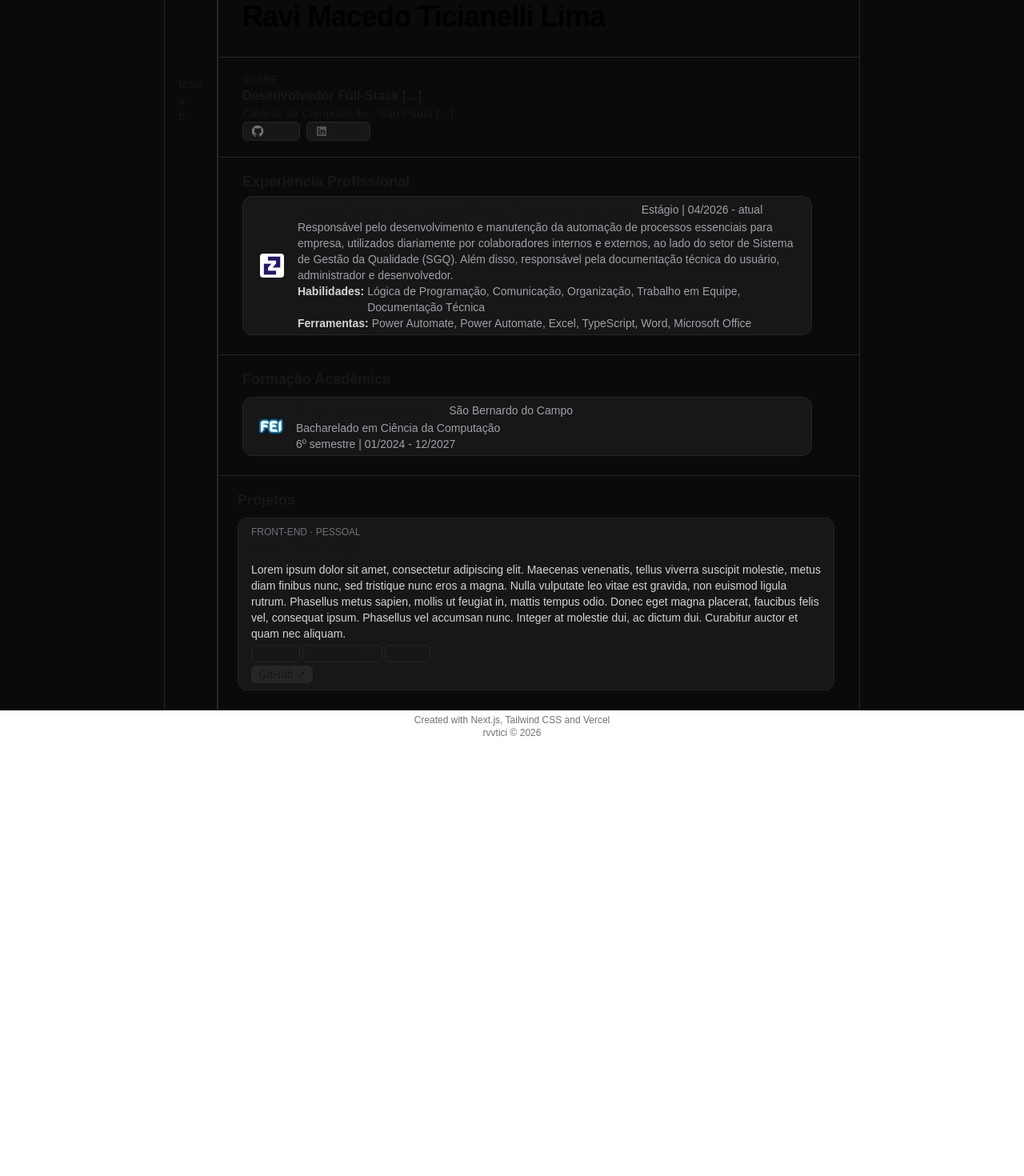
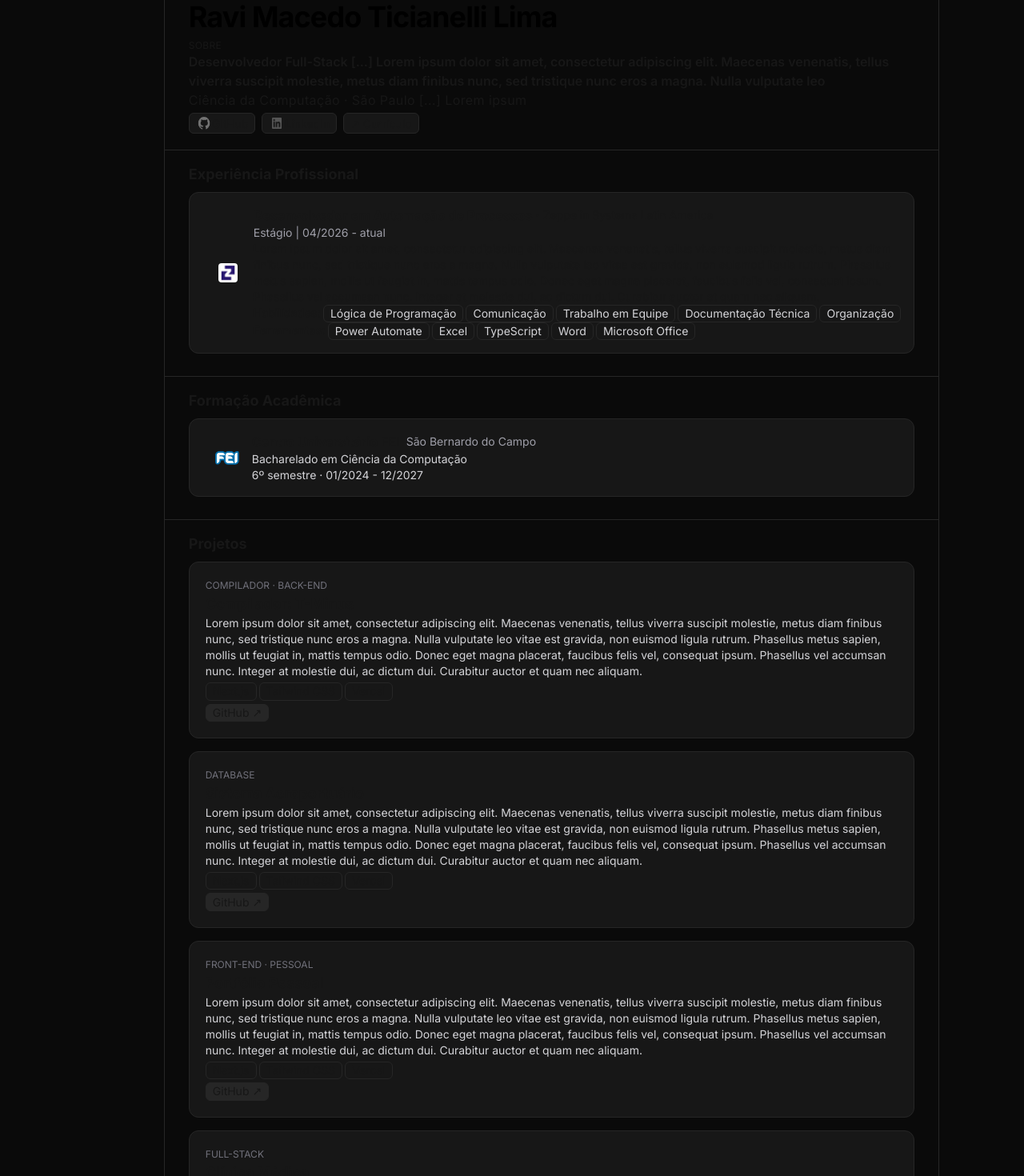
Before and after one commit to rvvtici/portfolio, a Next.js app: page / in a window 1280 px wide. Shown: the part 80-1550 px from the top of the page at 80% size. Before the commit the page ends 1008 px from the top, so only its background shows below. Built offline with nearby package versions, Linux system fonts and the light colour scheme.

Commit message:
estrutura pagina inicial

```diff
--- /dev/null
+++ b/app/education.tsx
@@ -0,0 +1,42 @@
+import Image from 'next/image';
+
+type EducationProps = {
+    escola:string;
+    local?:string;
+    titulo:string;
+    semestre?:string
+    inicio?:string;
+    conclusao?:string;
+    logo: string;
+    logoW: number;
+    logoH: number;
+}
+
+export default function Education({escola, local, titulo, semestre, inicio, conclusao, logo, logoH, logoW}: EducationProps) {
+  return (
+
+            <div key={escola} className="flex flex-col sm:flex-row p-4 hover:border-neutral-400 transition delay-20 border-neutral-800 my-2 bg-neutral-900 border-1 rounded-xl">
+                <div id="img" className="flex sm:justify-center sm:items-center">
+                    <Image src={logo} width={logoW} height={logoH} className="block sm:mx-4 my-[0.5px] rounded-sm" alt="logo"/>
+                </div>
+                <div id="landing-fei" className="gap-0">
+
+                    <div className="flex sm:items-center flex-col sm:flex-row sm:gap-2">
+                        <p className="font-bold text-normal">
+                            {escola}
+                        </p>
+                        <p className="font-base text-sm landing-12 text-zinc-400">
+                            {local}
+                        </p>
+                    </div>
+
+                    <p className="font-base text-sm landing-12 text-zinc-300">
+                        {titulo}
+                        </p>
+                    <p className="text-sm landing-12 text-zinc-300">
+                        {semestre} · {inicio} - {conclusao}
+                    </p>
+                </div>
+            </div>
+    );
+}
--- /dev/null
+++ b/app/experiences.tsx
@@ -0,0 +1,86 @@
+import Image from 'next/image';
+import assert from 'node:assert';
+
+type ExperienceProps = {
+    titulo:string;
+    empresa:string;
+    tipoDuracao:string;
+    descricao:string;
+    habilidades?: Tag[];
+    ferramentas?: Tag[];
+    logo:string;
+    tags?:Tag[];
+    logoH: number;
+    logoW: number;
+}
+
+
+type Tag = {
+    titulo: string;
+}
+
+
+export default function Experience({titulo,empresa,tipoDuracao,descricao,habilidades,ferramentas,tags,logo,logoH,logoW}: ExperienceProps) {
+  return (
+
+            <div key={titulo} className="flex flex-col sm:flex-row p-4 hover:border-neutral-400 transition delay-20 border-neutral-800 my-2 bg-neutral-900 border-1 rounded-xl">
+                <div id="img" className="flex sm:justify-center sm:items-center">
+                    <Image src={logo} width={logoW} height={logoH} className="block sm:mx-8 my-[0.5px] rounded-sm" alt="logo"/>
+                </div>
+                <div className="gap-0">
+
+                    <div className="flex sm:items-center flex-col sm:flex-row sm:gap-1">
+                        <p className="font-bold text-normal">
+                            {titulo} ·
+                        </p>
+                        <p className="font-base text-sm landing-12 text-zinc-350">
+                            {empresa}
+                        </p>
+                    </div>
+
+                    <p className="font-base text-sm landing-12 text-zinc-400">
+                        {tipoDuracao}
+                        </p>
+                <p className="font-base text-sm landing-12 font">
+                    {descricao}
+                </p>
+
+                    <div className="flex flex-row gap-[3px]">
+                        {/* <p className="font-semibold text-sm text-zinc-300">
+                            Habilidades:
+                        </p>
+                        <p className="font-base text-sm text-zinc-400">
+                            Lógica de Programação, Comunicação, Organização, Trabalho em Equipe, Documentação Técnica
+                        </p> */}
+                        <p className="text-sm font-semibold">Habilidades: </p>
+                        {habilidades?.map((tag) => (
+                            //arrumar aq quebra de linha
+                            <p key={tag.titulo} className="whitespace-nowrap text-zinc-300 border-neutral-800 hover:border-neutral-700 text-sm border-1 px-2 py-[0.2px] rounded-md">
+                                {tag.titulo}
+                            </p>
+                        ))}
+                    </div>
+
+
+                    <div className="flex flex-row gap-[3px]">
+                        {/* <p className="font-semibold text-sm text-zinc-300">
+                            Habilidades:
+                        </p>
+                        <p className="font-base text-sm text-zinc-400">
+                            Lógica de Programação, Comunicação, Organização, Trabalho em Equipe, Documentação Técnica
+                        </p> */}
+                        <p className="text-sm font-semibold">
+                            Ferramentas:
+                        </p>
+                        {ferramentas?.map((tag) => (
+                            <p key={tag.titulo} className="whitespace-nowrap text-zinc-300 border-neutral-800 hover:border-neutral-700 text-sm border-1 px-2 py-[0.2px] rounded-md">
+                                {tag.titulo}
+                            </p>
+                        ))}
+                    </div>
+
+
+                </div>
+            </div>
+    );
+}
--- a/app/page.tsx
+++ b/app/page.tsx
@@ -1,19 +1,28 @@
 import SideNav from "./sidenav";
 import Image from 'next/image';
 import Project from "./projects";
+import Education from "./education";
+import Experience from "./experiences";
 
 export default function Home() {
   return (
-    // <body className="flex h-screen px-[10%] flex-col dark:bg-neutral-950">
-    // <body className="flex h-screen px-[10%] flex-row bg-neutral-950">
-  <body>
 
-  <main className="flex px-[16%] flex-row bg-neutral-950">
-     <div id="left-sidebar" className="text-sm flex-row justify-center items-center border-1 py-[20%] px-[2%] border-neutral-800">
+    <div id="root">
+
+    <main className="flex lg:px-[16%] flex-row bg-neutral-950">
+
+
+      {/* <div id="left-sidebar" className="text-sm flex-row justify-center items-center border-1 py-30 px-5 border-neutral-800">
         <p>teste</p>
         <p>a</p>
         <p>b</p>
-      </div>
+        <p>c</p>
+      </div> */}
+
+
+
+
+
 
       <div id ="center" className="flex flex-col border-1 border-neutral-800">
 
@@ -21,31 +30,33 @@ export default function Home() {
         {/* <main className="flex flex-1 flex-col gap-0 "> */}
 
           <div id="landing-name">
-            <h1 className="flex-1 px-[30px] pt-[60px] pb-[30px] text-4xl font-bold tracking-tight
-            text-black dark:text-zinc-50 border-b-1 mt-5 mb-5 border-neutral-800">
+            <h1 className="flex-1 px-[30px] pt-[60px] text-4xl font-bold tracking-tight
+            text-black dark:text-zinc-50  mt-5">
               Ravi Macedo Ticianelli Lima
             </h1>
           </div>
 
 
 
-          <div id="sobre" className="px-[30px] border-b-1 border-neutral-800 pb-[20px]">
+
+
+          <div id="sobre" className="px-[30px] border-b-1 my-2 border-neutral-800 pb-[20px]">
             <div id="sobre-txt">
-              <p className="tracking-wide text-xs font dark:text-zinc-500">
+              <p className="tracking-wide text-xs font dark:text-zinc-400">
                 SOBRE
               </p>
-              <p className="font-semibold tracking-normal text-base landing-4 dark:text-zinc-50">
-                Desenvolvedor Full-Stack [...]
+              <p className="font-semibold text-base tracking-normal landing-4 dark:text-zinc-50">
+                Desenvolvedor Full-Stack [...] Lorem ipsum dolor sit amet, consectetur adipiscing elit. Maecenas venenatis, tellus viverra suscipit molestie, metus diam finibus nunc, sed tristique nunc eros a magna. Nulla vulputate leo
               </p>
-              <p className="text-sm tracking-wide font dark:text-zinc-500">
-                Ciência da Computação · São Paulo [...]
+              <p className="text-base tracking-wide font mb-1 dark:text-zinc-300">
+                Ciência da Computação · São Paulo [...] Lorem ipsum
               </p>
             </div>
             <div id="sobre-contato" className="flex flex-row gap-2 m-[0px]">
               <a target="_blank" href="https://github.com/rvvtici">
                 <div className="flex flex-row border-neutral-800 bg-neutral-900 hover:border-neutral-700 border-1 px-2 py-[0.75px] rounded-md">
                   <Image src="/github.png" width={20} height={10} className="block p-[1px]" alt="logo github"/>
-                  <p className="pt-[2px] text-[11px]">
+                  <p className="pt-[2px] text-sm">
                     GitHub
                   </p>
                 </div>
@@ -53,94 +64,131 @@ export default function Home() {
               <a target="_blank" href="https://linkedin.com/in/rvvtici">
                 <div className="flex flex-row border-neutral-800 bg-neutral-900 hover:border-neutral-700 border-1 px-2 py-[0.75px] rounded-md">
                   <Image src="/linkedin.png" width={20} height={10} className="block p-1" alt="logo linkedin"/>
-                  <p className="pt-[2px] text-[11px]">
+                  <p className="pt-[2px] text-sm">
                     LinkedIn
                   </p>
                 </div>
               </a>
-            </div>
-          </div>
 
-          <div id ="exp-prof" className ="px-[30px] border-b-1 mt-4 mb-4 border-neutral-800">
-            <h2 className=" font-bold dark:text-zinc-50 text-lg">
-              Experiência Profissional
-            </h2>
-            <div id="zeppelin" className="flex flex-row p-1 mr-[4%] mb-6 hover:border-neutral-400 border-neutral-800 my-1 bg-neutral-900 border-1 rounded-xl">
-              <div id="img-zeppelin"className="flex justify-center items-center">
-                <Image src="/zeppelin.jpg" width={30} height={30} className="block mx-8 rounded-sm" alt="logo zeppelin"/>
-              </div>
-              <div id="landing-zeppelin" className="gap-0">
-
-                <div className="flex items-center flex-row gap-2">
-                  <p className="font-bold text-normal">
-                    Desenvolvedor em Automação de Processos · Zeppelin
-                  </p>
-                  <p className="font-base text-sm landing-12 text-zinc-400">
-                     Estágio | 04/2026 - atual
+              <a target="_blank" href="https://linkedin.com/in/rvvtici">
+                <div className="flex flex-row border-neutral-800 bg-neutral-900 hover:border-neutral-700 border-1 px-2 py-[0.75px] rounded-md">
+                  <p className="pt-[2px] text-sm">
+                    ↗ Currículo
                   </p>
                 </div>
-                <p className="font-base text-sm landing-12 text-zinc-400">
-                  Responsável pelo desenvolvimento e manutenção da automação de processos essenciais para empresa, utilizados diariamente por
-                  colaboradores internos e externos, ao lado do setor de Sistema de Gestão da Qualidade (SGQ). Além disso, responsável pela
-                  documentação técnica do usuário, administrador e desenvolvedor.
-                </p>
-                <div className="flex flex-row gap-1">
-                  <p className="font-semibold text-sm text-zinc-300">
-                    Habilidades:
-                  </p>
-                  <p className="font-base text-sm text-zinc-400">
-                    Lógica de Programação, Comunicação, Organização, Trabalho em Equipe, Documentação Técnica
-                  </p>
+              </a>
+
             </div>
-                <div className="flex flex-row gap-1">
-                  <p className="font-semibold text-sm text-zinc-300">
-                    Ferramentas:
-                  </p>
-                  <p className="font-base text-sm text-zinc-400">
-                    Power Automate, Power Automate, Excel, TypeScript, Word, Microsoft Office
-                  </p>
           </div>
 
 
 
 
-              </div>
-            </div>
+
+
+
+        <div className="px-[30px] border-b-1 my-2 border-neutral-800 pb-[20px]">
+          <h2 className=" font-bold dark:text-zinc-50 text-lg">
+              Experiência Profissional
+          </h2>
+          <Experience
+
+            titulo="Desenvolvedor em Automação de Processos"
+            empresa="Zeppelin Systems Latin America"
+            tipoDuracao="Estágio | 04/2026 - atual"
+            descricao="Lorem ipsum dolor sit amet, consectetur adipiscing elit. Maecenas venenatis, tellus viverra suscipit molestie, metus diam finibus nunc, sed tristique nunc eros a magna. Nulla vulputate leo vitae est gravida, non euismod ligula rutrum. Phasellus metus sapien, mollis ut feugiat in, mattis tempus odio. Donec eget magna placerat, faucibus felis vel, consequat ipsum. Phasellus vel accumsan nunc. Integer at molestie dui, ac dictum dui. Curabitur auctor et quam nec aliquam."
+            habilidades = {[
+              {titulo: "Lógica de Programação"},
+              {titulo: "Comunicação"},
+              {titulo: "Trabalho em Equipe"},
+              {titulo: "Documentação Técnica"},
+              {titulo: "Organização"},
+
+            ]}
+            logo="/zeppelin.jpg"
+            logoW="24"
+            logoH="24"
+            ferramentas = {[
+              {titulo: "Power Automate"},
+              {titulo: "Excel"},
+              {titulo: "TypeScript"},
+              {titulo: "Word"},
+              {titulo: "Microsoft Office"},
+            ]}
+            >
+
+          </Experience>
         </div>
 
-          <div id ="education" className ="px-[30px] border-b-1 mb-4 border-neutral-800">
+
+
+
+
+
+
+
+
+        <div className="px-[30px] border-b-1 my-2 border-neutral-800 pb-[20px]">
           <h2 className=" font-bold dark:text-zinc-50 text-lg">
               Formação Acadêmica
           </h2>
-            <div id="fei" className="flex flex-row mr-[4%] mb-6 p-1 hover:border-neutral-400 transition delay-20 border-neutral-800 my-2 bg-neutral-900 border-1 rounded-xl">
-              <div id="img-fei"className="flex justify-center items-center">
-                <Image src="/fei.png" width={30} height={30} className="block mx-4 rounded-sm" alt="logo-fei"/>
-              </div>
-              <div id="landing-fei" className="gap-0">
+          <Education
+            escola="Centro Universitário FEI"
+            local="São Bernardo do Campo"
+            titulo="Bacharelado em Ciência da Computação"
+            semestre="6º semestre"
+            inicio="01/2024"
+            conclusao="12/2027"
+            logo="/fei.png"
+            logoW="30" //arrumar aq
+            logoH="30"
+            >
 
-                <div className="flex items-center flex-row gap-2">
-                  <p className="font-bold text-normal">
-                    Centro Universitário FEI
-                  </p>
-                  <p className="font-base text-sm landing-12 text-zinc-400">
-                     São Bernardo do Campo
-                  </p>
-                </div>
-                <p className="font-base text-sm landing-12 text-zinc-400">
-                  Bacharelado em Ciência da Computação
-                </p>
-                <p className="font-base text-sm landing-12 text-zinc-400">
-                  6º semestre | 01/2024 - 12/2027
-                </p>
-              </div>
-            </div>
+          </Education>
         </div>
 
 
-        <div className="ml-6">
+
+
+        <div className="px-[30px]  my-2  pb-[20px]">
+        {/* <div className="px-[30px] border-b-1 my-2 border-neutral-800 pb-[20px]"> */}
           <h2 className=" font-bold dark:text-zinc-50 text-lg">
             Projetos
           </h2>
+
+          <Project
+            info="COMPILADOR · BACK-END"
+            titulo="Compilador: T-Minus"
+            descricao="Lorem ipsum dolor sit amet, consectetur adipiscing elit. Maecenas venenatis, tellus viverra suscipit molestie, metus diam finibus nunc, sed tristique nunc eros a magna. Nulla vulputate leo vitae est gravida, non euismod ligula rutrum. Phasellus metus sapien, mollis ut feugiat in, mattis tempus odio. Donec eget magna placerat, faucibus felis vel, consequat ipsum. Phasellus vel accumsan nunc. Integer at molestie dui, ac dictum dui. Curabitur auctor et quam nec aliquam."
+            tags = {[
+              {titulo: "Next.js"},
+              {titulo: "Tailwind CSS"},
+              {titulo: "Vercel"},
+
+            ]}
+            links={[
+              {titulo: "GitHub", url: "https://github.com/rvvtici/portfolio"}
+            ]}
+          >
+          </Project>
+
+          <Project
+            info="DATABASE"
+            titulo="Sistema Aeroportuário"
+            descricao="Lorem ipsum dolor sit amet, consectetur adipiscing elit. Maecenas venenatis, tellus viverra suscipit molestie, metus diam finibus nunc, sed tristique nunc eros a magna. Nulla vulputate leo vitae est gravida, non euismod ligula rutrum. Phasellus metus sapien, mollis ut feugiat in, mattis tempus odio. Donec eget magna placerat, faucibus felis vel, consequat ipsum. Phasellus vel accumsan nunc. Integer at molestie dui, ac dictum dui. Curabitur auctor et quam nec aliquam."
+            tags = {[
+              {titulo: "Next.js"},
+              {titulo: "Tailwind CSS"},
+              {titulo: "Vercel"},
+
+            ]}
+            links={[
+              {titulo: "GitHub", url: "https://github.com/rvvtici/portfolio"}
+            ]}
+          >
+          </Project>
+
+
           <Project
             info="FRONT-END · PESSOAL"
             titulo="Portfólio Pessoal"
@@ -148,16 +196,80 @@ export default function Home() {
             tags = {[
               {titulo: "Next.js"},
               {titulo: "Tailwind CSS"},
-              {titulo: "Vercel"}
+              {titulo: "Vercel"},
 
             ]}
             links={[
               {titulo: "GitHub", url: "https://github.com/rvvtici/portfolio"}
             ]}
           >
-
           </Project>
 
+          <Project
+            info="FULL-STACK"
+            titulo="Clínica Médica"
+            descricao="Lorem ipsum dolor sit amet, consectetur adipiscing elit. Maecenas venenatis, tellus viverra suscipit molestie, metus diam finibus nunc, sed tristique nunc eros a magna. Nulla vulputate leo vitae est gravida, non euismod ligula rutrum. Phasellus metus sapien, mollis ut feugiat in, mattis tempus odio. Donec eget magna placerat, faucibus felis vel, consequat ipsum. Phasellus vel accumsan nunc. Integer at molestie dui, ac dictum dui. Curabitur auctor et quam nec aliquam."
+            tags = {[
+              {titulo: "Next.js"},
+              {titulo: "Tailwind CSS"},
+              {titulo: "Vercel"},
+
+            ]}
+            links={[
+              {titulo: "GitHub", url: "https://github.com/rvvtici/portfolio"}
+            ]}
+          >
+          </Project>
+
+
+          <Project
+            info="FULL-STACK"
+            titulo="Aplicativo de Livraria"
+            descricao="Lorem ipsum dolor sit amet, consectetur adipiscing elit. Maecenas venenatis, tellus viverra suscipit molestie, metus diam finibus nunc, sed tristique nunc eros a magna. Nulla vulputate leo vitae est gravida, non euismod ligula rutrum. Phasellus metus sapien, mollis ut feugiat in, mattis tempus odio. Donec eget magna placerat, faucibus felis vel, consequat ipsum. Phasellus vel accumsan nunc. Integer at molestie dui, ac dictum dui. Curabitur auctor et quam nec aliquam."
+            tags = {[
+              {titulo: "Next.js"},
+              {titulo: "Tailwind CSS"},
+              {titulo: "Vercel"},
+
+            ]}
+            links={[
+              {titulo: "GitHub", url: "https://github.com/rvvtici/portfolio"}
+            ]}
+          >
+          </Project>
+
+          <Project
+            info="FULL-STACK"
+            titulo="Plataforma de Áudio Digitais"
+            descricao="Lorem ipsum dolor sit amet, consectetur adipiscing elit. Maecenas venenatis, tellus viverra suscipit molestie, metus diam finibus nunc, sed tristique nunc eros a magna. Nulla vulputate leo vitae est gravida, non euismod ligula rutrum. Phasellus metus sapien, mollis ut feugiat in, mattis tempus odio. Donec eget magna placerat, faucibus felis vel, consequat ipsum. Phasellus vel accumsan nunc. Integer at molestie dui, ac dictum dui. Curabitur auctor et quam nec aliquam."
+            tags = {[
+              {titulo: "Next.js"},
+              {titulo: "Tailwind CSS"},
+              {titulo: "Vercel"},
+
+            ]}
+            links={[
+              {titulo: "GitHub", url: "https://github.com/rvvtici/portfolio"}
+            ]}
+          >
+          </Project>
+
+
+          <Project
+            info="FULL-STACK"
+            titulo="Restaurante SQL"
+            descricao="Lorem ipsum dolor sit amet, consectetur adipiscing elit. Maecenas venenatis, tellus viverra suscipit molestie, metus diam finibus nunc, sed tristique nunc eros a magna. Nulla vulputate leo vitae est gravida, non euismod ligula rutrum. Phasellus metus sapien, mollis ut feugiat in, mattis tempus odio. Donec eget magna placerat, faucibus felis vel, consequat ipsum. Phasellus vel accumsan nunc. Integer at molestie dui, ac dictum dui. Curabitur auctor et quam nec aliquam."
+            tags = {[
+              {titulo: "Next.js"},
+              {titulo: "Tailwind CSS"},
+              {titulo: "Vercel"},
+
+            ]}
+            links={[
+              {titulo: "GitHub", url: "https://github.com/rvvtici/portfolio"}
+            ]}
+          >
+          </Project>
 
 
 
@@ -165,10 +277,7 @@ export default function Home() {
 
         </div>
 
-        {/* </main> */}
         </div>
-
-
       </main>
 
         <footer className="text-xs text-zinc-500 p-1 flex justify-center items-center flex-col ">
@@ -180,7 +289,9 @@ export default function Home() {
           </p>
         </footer>
 
-    </body>
+
+
+    </div>
 
 
   );
--- a/app/projects.tsx
+++ b/app/projects.tsx
@@ -19,7 +19,7 @@ type Tag = {
 
 export default function Project({titulo, descricao, info, tags, links}: ProjectProps) {
   return (
-    <div id="card" className="flex py-2 px-4 flex-row mr-[4%] mb-6 p-1 hover:border-neutral-400 transition delay-20 border-neutral-800 my-2 bg-neutral-900 border-1 rounded-xl">
+    <div id="card" className="flex flex-row mb-4 p-5 hover:border-neutral-400 transition delay-20 border-neutral-800 my-2 bg-neutral-900 border-1 rounded-xl">
         {/* <div id="img"className="flex justify-center items-center">
             {imagem && <img src={imagem} width={30} height={30} className="block mx-4 rounded-sm" alt={titulo}/>}
         </div> */}
@@ -42,7 +42,7 @@ export default function Project({titulo, descricao, info, tags, links}: ProjectP
                     Lógica de Programação, Comunicação, Organização, Trabalho em Equipe, Documentação Técnica
                   </p> */}
                 {tags?.map((tag) => (
-                    <p className="flex my-1 flex-row border-neutral-800 hover:border-neutral-700 text-sm border-1 px-2 py-[0.2px] rounded-md">
+                    <p key={tag.titulo} className="flex whitespace-nowrap my-1 flex-row border-neutral-800 hover:border-neutral-700 text-sm border-1 px-2 py-[0.2px] rounded-md">
                         {tag.titulo}
                     </p>
                 ))}
```
Also changed, not shown: 1 other file (tests, documents, lock files or other folders). Lines whose indentation alone changed are shown as unchanged.
